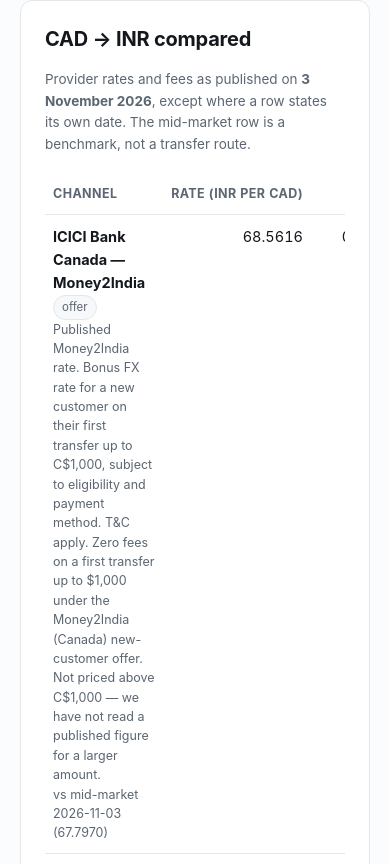
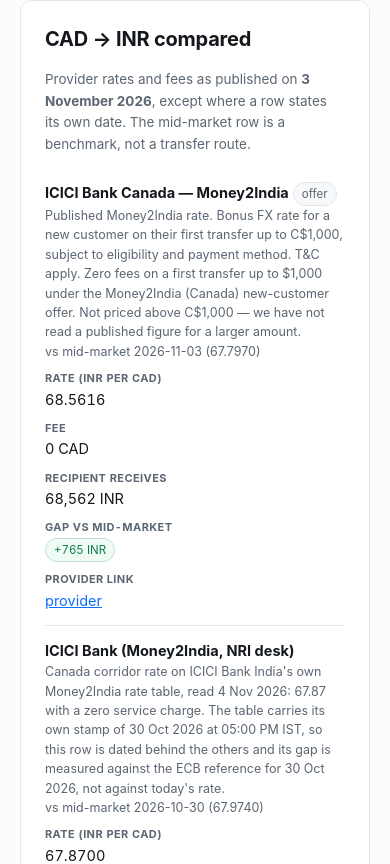
Before and after one commit to HenryLoveMiller/sendfeecalc, a plain HTML site: page index.html in a window 390 px wide. Shown: the part 1553-2417 px from the top of the page. Drawn offline with Linux system fonts and the light colour scheme; no server answers.

Commit message:
update index.html

```diff
--- a/index.html
+++ b/index.html
@@ -125,6 +125,36 @@ tr.excluded td{color:#8a94a0;background:#fafbfc}
 footer{border-top:1px solid var(--line);padding:22px 0 40px;background:#fff;font-size:13.5px;color:var(--mut)}
 .grid2{display:grid;grid-template-columns:1fr 1fr;gap:22px}
 @media(max-width:760px){.grid2{grid-template-columns:1fr}h1{font-size:25px}}
+/* 手机上把费率表改成竖排卡片（2026-11-27）。
+   为什么改：真浏览器 390px 实测，这张表 6 列宽 765px，被 .tablewrap 套在
+   300px 宽的滚动容器里 —— 首屏只有前两列（渠道名、汇率）看得见，
+   「到手多少卢比」和「比中间价多/少多少」这两列要横向滑动才看得到，
+   而这两列正是读者要的那个答案。计算器卡片能回答"发 1000 块到手多少"，
+   但回答不了"哪家最划算"，而后者才是比价站存在的理由。
+   怎么改：只动 CSS，DOM 一行没改（爬虫读到的原始 HTML 仍是完整表格）。
+   ≤520px 时每个渠道变成一块竖排卡片，列名用 ::before 标出；
+   thead 保留在 DOM 里（视觉隐藏），桌面端布局完全不受影响。
+   列名对齐表头：1 渠道名（不标）2 Rate (INR per CAD) 3 Fee
+   4 Recipient receives（表头随金额变，故不用写死"1,000 CAD"）
+   5 Gap vs mid-market 6 Provider link。 */
+@media(max-width:520px){
+  .tablewrap{overflow-x:visible}
+  .tablewrap table{min-width:0;display:block}
+  .tablewrap thead{position:absolute;width:1px;height:1px;margin:-1px;padding:0;overflow:hidden;clip:rect(0 0 0 0);white-space:nowrap}
+  .tablewrap tbody,.tablewrap tr,.tablewrap td{display:block;width:100%}
+  .tablewrap tr{padding:12px 0;border-bottom:1px solid var(--line)}
+  .tablewrap td{border-bottom:none;padding:1px 0}
+  .tablewrap td.num{text-align:left;white-space:normal}
+  .tablewrap td::before{display:block;font-size:11px;text-transform:uppercase;letter-spacing:.4px;color:var(--mut);font-weight:700;margin-top:7px}
+  .tablewrap td:nth-child(1)::before{content:none}
+  .tablewrap td:nth-child(2)::before{content:"Rate (INR per CAD)"}
+  .tablewrap td:nth-child(3)::before{content:"Fee"}
+  .tablewrap td:nth-child(4)::before{content:"Recipient receives"}
+  .tablewrap td:nth-child(5)::before{content:"Gap vs mid-market"}
+  .tablewrap td:nth-child(6)::before{content:"Provider link"}
+  .tablewrap tr.base td{background:transparent}
+  .tablewrap tr.base{background:#f6f9ff}
+}
 </style>
 </head>
 <body>
```
